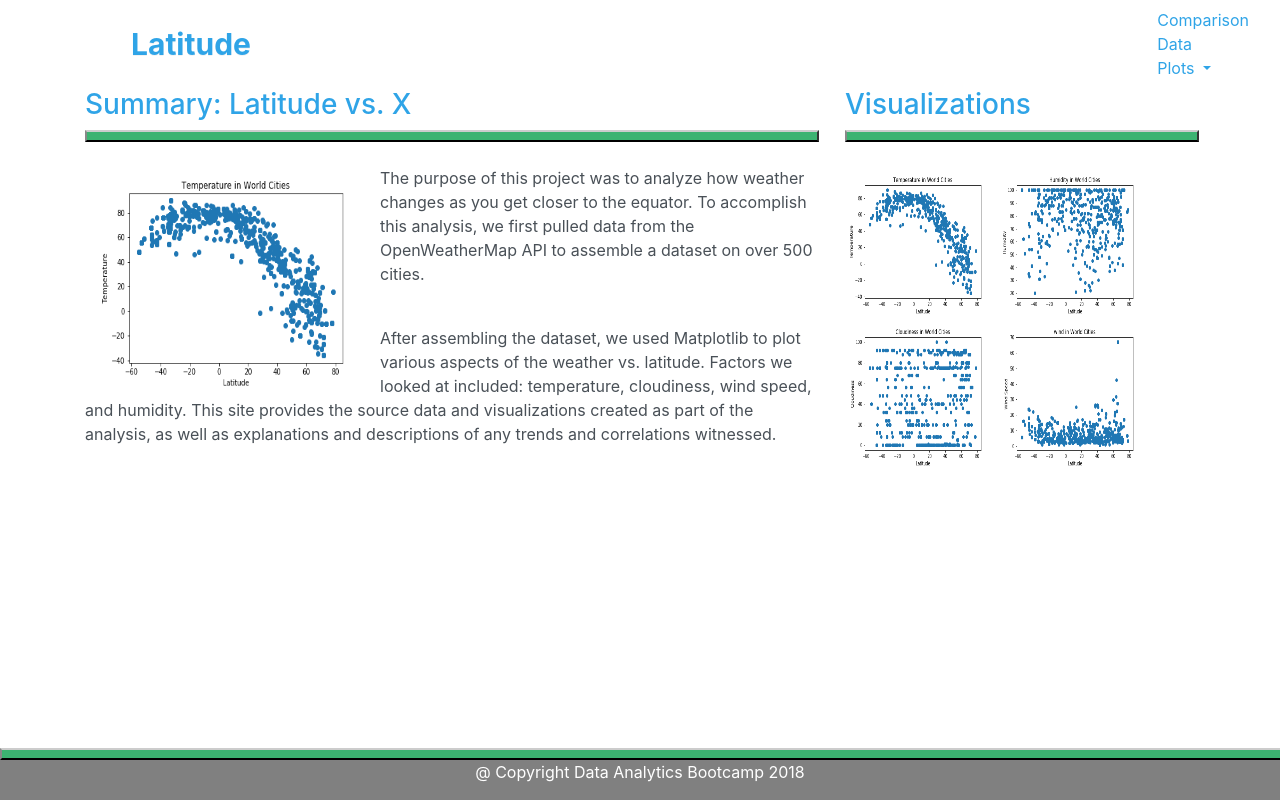
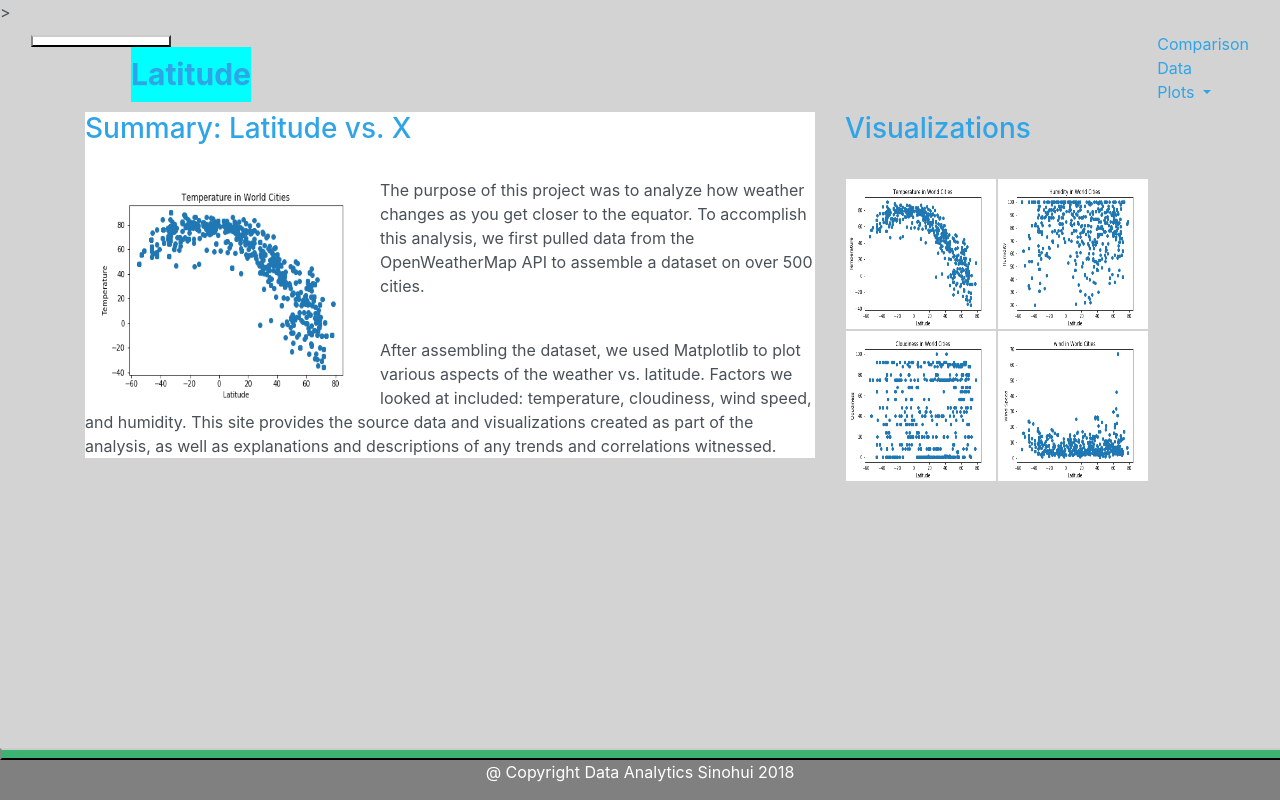
Before and after one commit to fsinohui/web_hw, a plain HTML site: page index.html in a window 1280 px wide. Drawn offline with nearby package versions, Linux system fonts and the light colour scheme.

Commit message:
Add files via upload

```diff
--- a/index.html
+++ b/index.html
@@ -3,17 +3,17 @@
 
 <head>
   <meta charset="UTF-8">
-  <title>Latitude</title>
+  <title>Latitude </title>
   <link rel="stylesheet" href="https://bootswatch.com/4/cerulean/bootstrap.min.css">
   <link rel="stylesheet" href="style.css">
 </head>
 
-<body>
+<body style="background-color:lightgray;">>
   <nav class="navbar navbar-default">
     <div class="container-fluid">
-      <!-- Brand and toggle get grouped for better mobile display -->
       <div class="navbar-header">
-        <a class="navbar-brand" href="index.html">Latitude</a>
+        <hr style="background-color: white">
+        <a class="navbar-brand" href="index.html" style="background-color: aqua;">Latitude</a>
       </div>
 
         <ul class="nav navbar-nav navbar-right">
@@ -40,12 +40,13 @@
       <div class="col-md-8">
         <div class="thumbnail">
           <div class="caption">
-            <h3>Summary: Latitude vs. X</h3>
-            <hr>
-            <br>
-            <p><img src="Temp_vs_Lat.png" alt="Temp_vs_Lat.png" align="left" hspace="10" height="225" width="275"> The purpose of this project was to analyze how weather changes as you get closer to the equator. To accomplish this analysis, we first pulled data from the OpenWeatherMap API to assemble a dataset on over 500 cities.</p>
-            <br>
-            <p>After assembling the dataset, we used Matplotlib to plot various aspects of the weather vs. latitude. Factors we looked at included: temperature, cloudiness, wind speed, and humidity. This site provides the source data and visualizations created as part of the analysis, as well as explanations and descriptions of any trends and correlations witnessed.</p>
+            <div class="body" style="background-color:white;">
+              <h3 >Summary: Latitude vs. X</h3>
+              <br>
+              <p><img src="Temp_vs_Lat.png" alt="Temp_vs_Lat.png" align="left" hspace="10" height="225" width="275"> The purpose of this project was to analyze how weather changes as you get closer to the equator. To accomplish this analysis, we first pulled data from the OpenWeatherMap API to assemble a dataset on over 500 cities.</p>
+              <br>
+              <p>After assembling the dataset, we used Matplotlib to plot various aspects of the weather vs. latitude. Factors we looked at included: temperature, cloudiness, wind speed, and humidity. This site provides the source data and visualizations created as part of the analysis, as well as explanations and descriptions of any trends and correlations witnessed.</p>
+            </div>
           </div>
         </div>
       </div>
@@ -53,7 +54,6 @@
         <div class="thumbnail">
           <div class="caption">
             <h3>Visualizations</h3>
-            <hr>
             <br>
             <table>
               <tr>
@@ -82,13 +82,15 @@
 
   <div class="footer">
     <hr>
-    <p>@ Copyright Data Analytics Bootcamp 2018</p>
+    <p>@ Copyright Data Analytics Sinohui 2018</p>
   </div>
 
   <script src="https://code.jquery.com/jquery-3.2.1.slim.min.js" integrity="sha384-KJ3o2DKtIkvYIK3UENzmM7KCkRr/rE9/Qpg6aAZGJwFDMVNA/GpGFF93hXpG5KkN" crossorigin="anonymous"></script>
   <script src="https://cdnjs.cloudflare.com/ajax/libs/popper.js/1.12.9/umd/popper.min.js" integrity="sha384-ApNbgh9B+Y1QKtv3Rn7W3mgPxhU9K/ScQsAP7hUibX39j7fakFPskvXusvfa0b4Q" crossorigin="anonymous"></script>
   <script src="https://maxcdn.bootstrapcdn.com/bootstrap/4.0.0/js/bootstrap.min.js" integrity="sha384-JZR6Spejh4U02d8jOt6vLEHfe/JQGiRRSQQxSfFWpi1MquVdAyjUar5+76PVCmYl" crossorigin="anonymous"></script>
 
+
+
 </body>
 
 </html>
```
Also changed, not shown: temp.html (+8 -7 lines).
